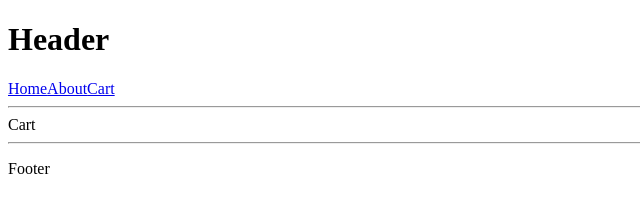
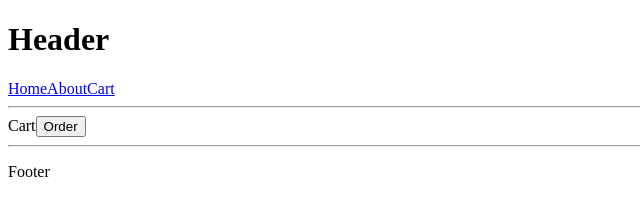
Before and after one commit to Dimon-2022/react-router, a React (Vite) app: page /cart in a window 1280 px wide. Shown: the top 206 px of the page, without its empty margins (0-640 px from the left). Built offline with nearby package versions, Linux system fonts and the light colour scheme.

Commit message:
worked with useNavigate(), <Navigate/> , <Link>

```diff
--- a/src/pages/Cart.jsx
+++ b/src/pages/Cart.jsx
@@ -1,9 +1,18 @@
+import { Link, useNavigate } from "react-router-dom";
+
 function Cart() {
-    return (
-        <div>
-            Cart
-        </div>
-    )
+  const navigate = useNavigate();
+
+  return (
+    <div>
+      Cart
+      {/* <Link to={"/thanks"}>
+        <button onClick={redirect}>Order</button>
+      </Link> */}
+
+      <button onClick={()=>navigate("/thanks")}>Order</button>
+    </div>
+  );
 }
 
-export default Cart
+export default Cart;
--- /dev/null
+++ b/src/pages/Thanks.jsx
@@ -0,0 +1,18 @@
+import { useEffect } from "react";
+import { useNavigate } from "react-router-dom";
+
+function Thanks() {
+  const navigate = useNavigate();
+
+  useEffect(() => {
+    const timer = setTimeout(() => {
+      navigate("/", {replace: true});
+    }, 5000);
+
+    return ()=> clearTimeout(timer);
+  }, [navigate]);
+
+  return <div>You will be retirected to the home page in 5 seconds...</div>;
+}
+
+export default Thanks;
```
Also changed, not shown: src/App.jsx (+5 -2 lines).
